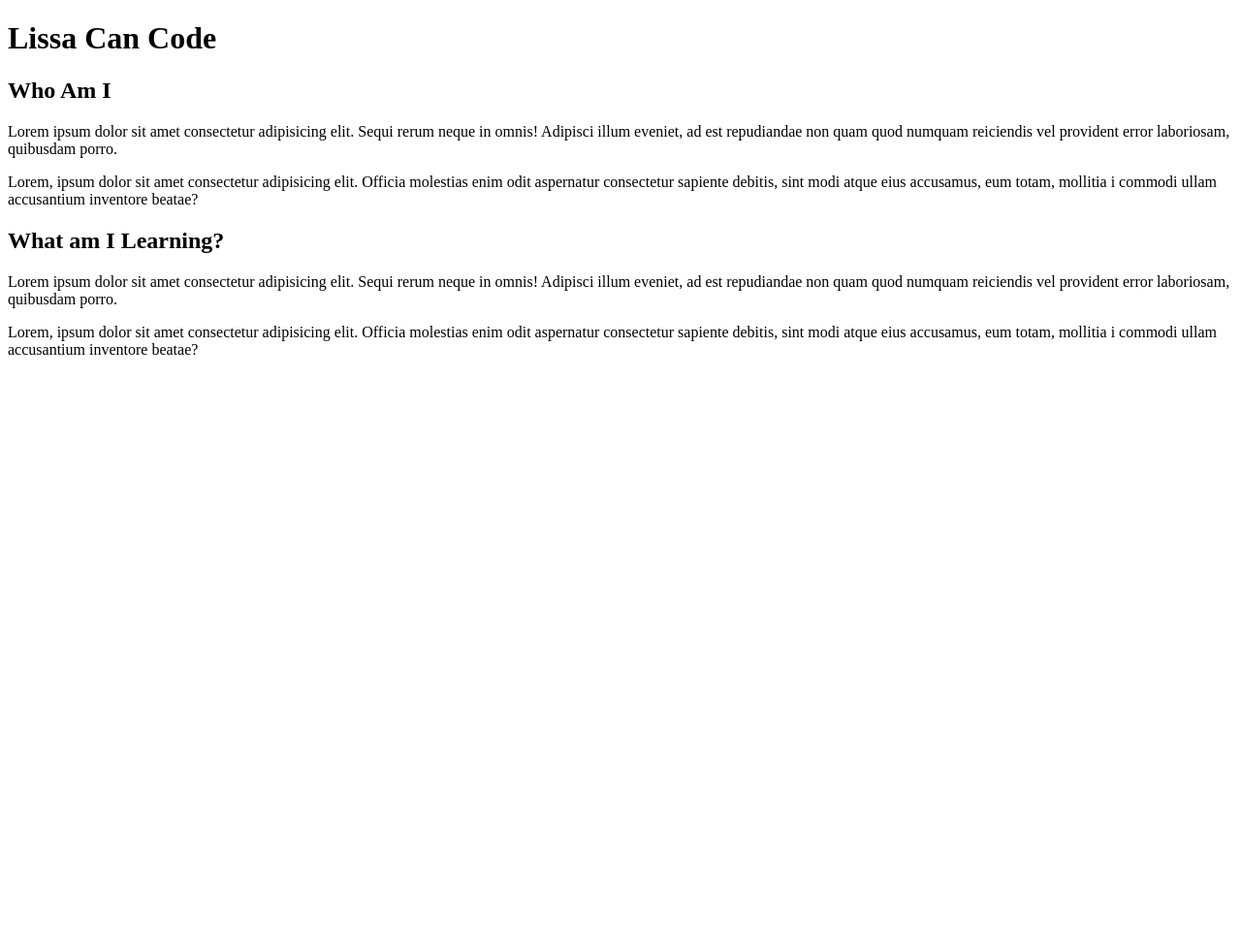
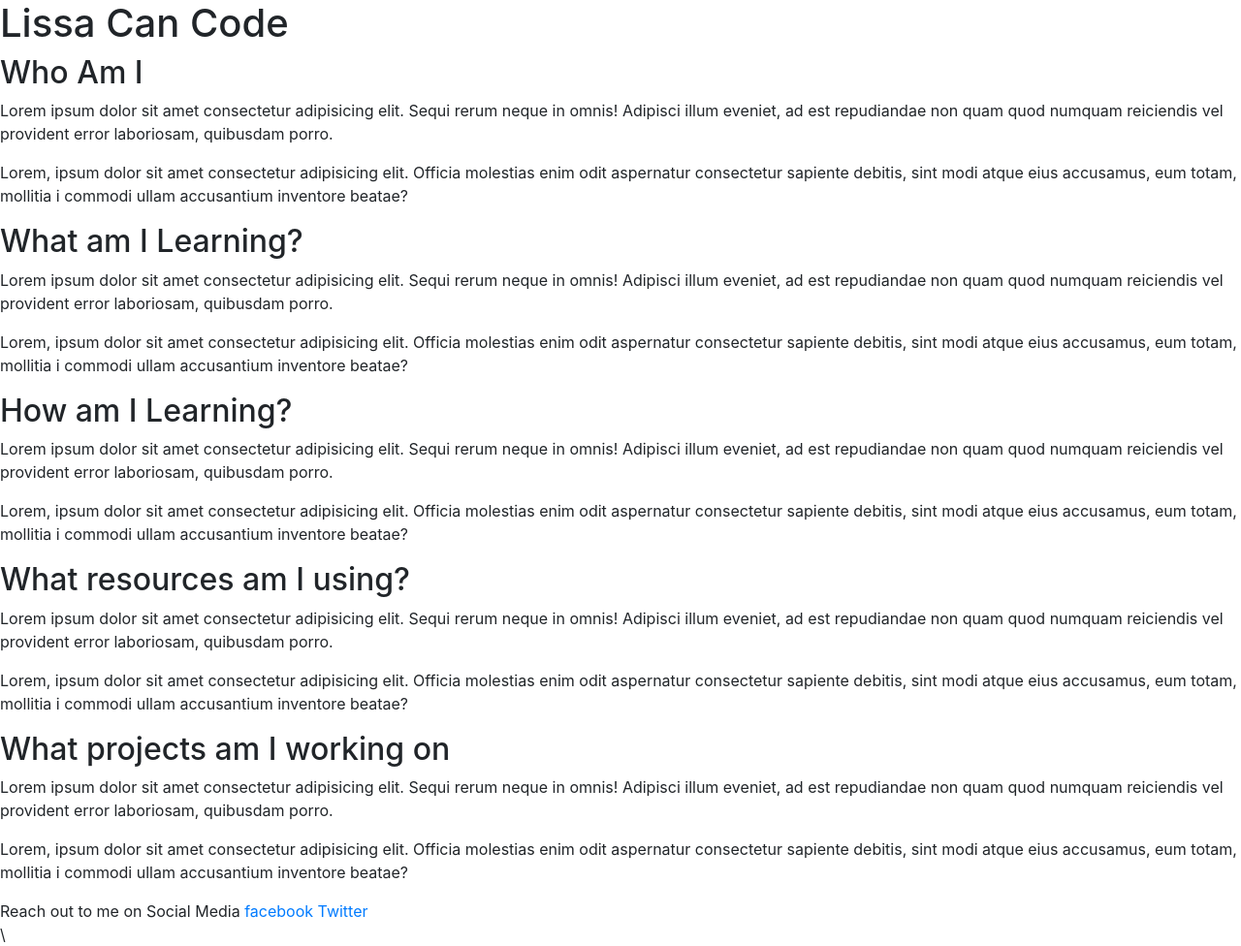
Before and after one commit to tmthomp3/LissaCodes2.0, a website: page index.html in a window 1280 px wide. Shown: the whole page at 97% size. Before the commit the page ends 800 px from the top, so only its background shows below. Drawn offline with nearby package versions, Linux system fonts and the light colour scheme.

Commit message:
NPM created

```diff
--- a/index.html
+++ b/index.html
@@ -2,8 +2,9 @@
 <html lang="en">
 <head>
     <meta charset="UTF-8">
-    <meta http-equiv="X-UA-Compatible" content="IE=edge">
+    <!-- <meta http-equiv="X-UA-Compatible" content="IE=edge">-->
     <meta name="viewport" content="width=device-width, initial-scale=1.0">
+    <link rel="stylesheet" href="https://cdn.jsdelivr.net/npm/bootstrap@4.5.3/dist/css/bootstrap.min.css" integrity="sha384-TX8t27EcRE3e/ihU7zmQxVncDAy5uIKz4rEkgIXeMed4M0jlfIDPvg6uqKI2xXr2" crossorigin="anonymous">
     <title>LissaCodes 2.0</title>
 </head>
 <body>
@@ -22,7 +23,33 @@
         <p>Lorem, ipsum dolor sit amet consectetur adipisicing elit. Officia molestias enim odit aspernatur consectetur sapiente debitis, sint modi atque eius accusamus, eum totam, mollitia i commodi ullam accusantium inventore beatae?</p>
     </div>
 
+    <div>
+        <h2> How am I Learning?</h2>
+        <p> Lorem ipsum dolor sit amet consectetur adipisicing elit. Sequi rerum neque in omnis! Adipisci illum eveniet, ad est repudiandae non quam quod numquam reiciendis vel provident error laboriosam, quibusdam porro.</p>
+        <p>Lorem, ipsum dolor sit amet consectetur adipisicing elit. Officia molestias enim odit aspernatur consectetur sapiente debitis, sint modi atque eius accusamus, eum totam, mollitia i commodi ullam accusantium inventore beatae?</p>
+    </div>
 
+    <div>
+        <h2>What resources am I using?</h2>
+        <p> Lorem ipsum dolor sit amet consectetur adipisicing elit. Sequi rerum neque in omnis! Adipisci illum eveniet, ad est repudiandae non quam quod numquam reiciendis vel provident error laboriosam, quibusdam porro.</p>
+        <p>Lorem, ipsum dolor sit amet consectetur adipisicing elit. Officia molestias enim odit aspernatur consectetur sapiente debitis, sint modi atque eius accusamus, eum totam, mollitia i commodi ullam accusantium inventore beatae?</p>
+    </div>
 
+    <div>
+        <h2>What projects am I working on</h2>
+        <p> Lorem ipsum dolor sit amet consectetur adipisicing elit. Sequi rerum neque in omnis! Adipisci illum eveniet, ad est repudiandae non quam quod numquam reiciendis vel provident error laboriosam, quibusdam porro.</p>
+        <p>Lorem, ipsum dolor sit amet consectetur adipisicing elit. Officia molestias enim odit aspernatur consectetur sapiente debitis, sint modi atque eius accusamus, eum totam, mollitia i commodi ullam accusantium inventore beatae?</p>
+    </div>
+
+    <nav>
+        <span>Reach out to me on Social Media</span>
+        <a href="https://www.facebook.com/telissa.thompson">facebook</a>
+        <a href="https://twitter.com/mstelissa">Twitter</a>
+
+    </nav>
+
+    \<script src="https://code.jquery.com/jquery-3.5.1.slim.min.js" integrity="sha384-DfXdz2htPH0lsSSs5nCTpuj/zy4C+OGpamoFVy38MVBnE+IbbVYUew+OrCXaRkfj" crossorigin="anonymous"></script>
+    <script src="https://cdn.jsdelivr.net/npm/popper.js@1.16.1/dist/umd/popper.min.js" integrity="sha384-9/reFTGAW83EW2RDu2S0VKaIzap3H66lZH81PoYlFhbGU+6BZp6G7niu735Sk7lN" crossorigin="anonymous"></script>
+    <script src="https://cdn.jsdelivr.net/npm/bootstrap@4.5.3/dist/js/bootstrap.min.js" integrity="sha384-w1Q4orYjBQndcko6MimVbzY0tgp4pWB4lZ7lr30WKz0vr/aWKhXdBNmNb5D92v7s" crossorigin="anonymous"></script>
 </body>
 </html>
```
Also changed, not shown: package.json (added, +24 -0 lines), 2 other files.
